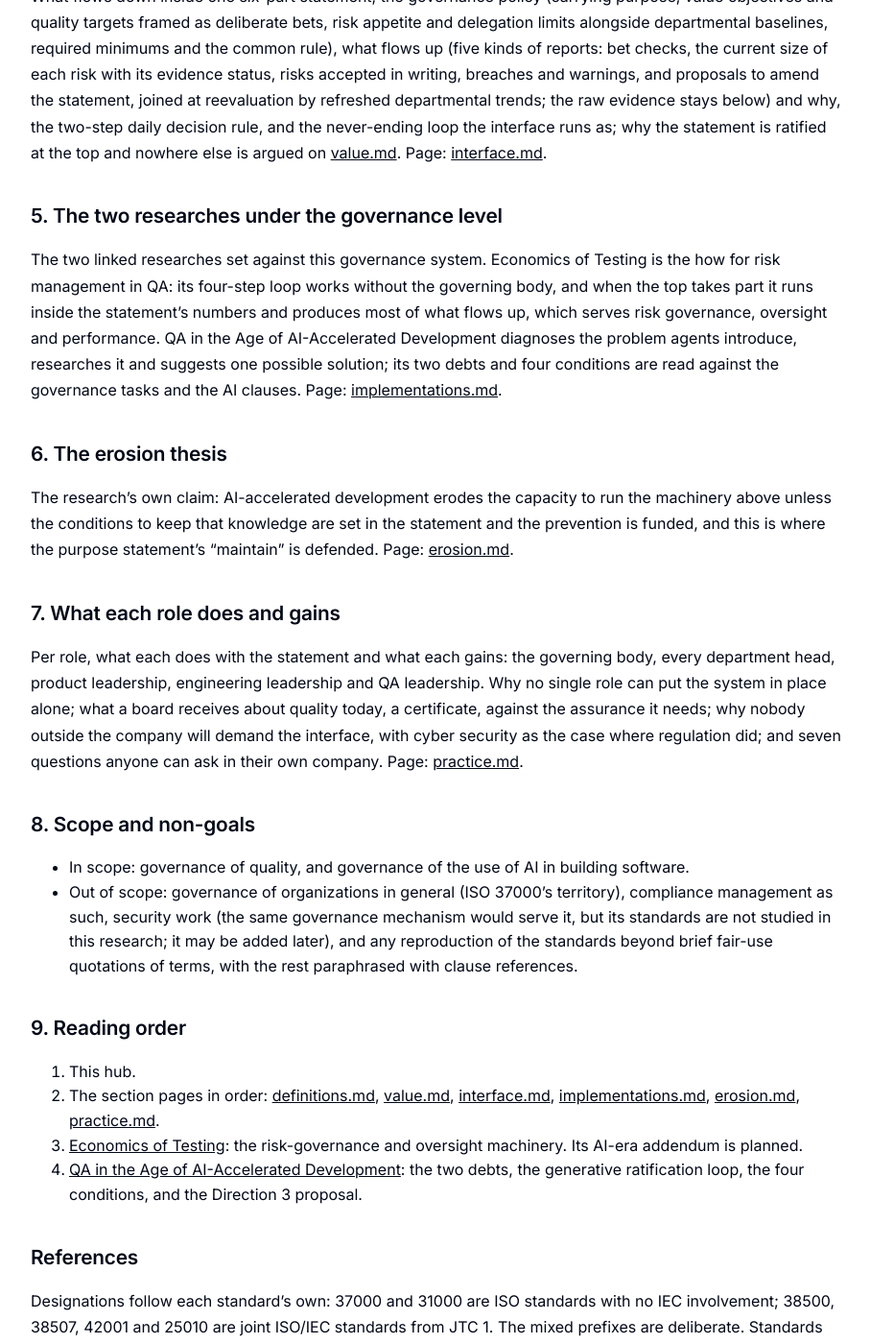
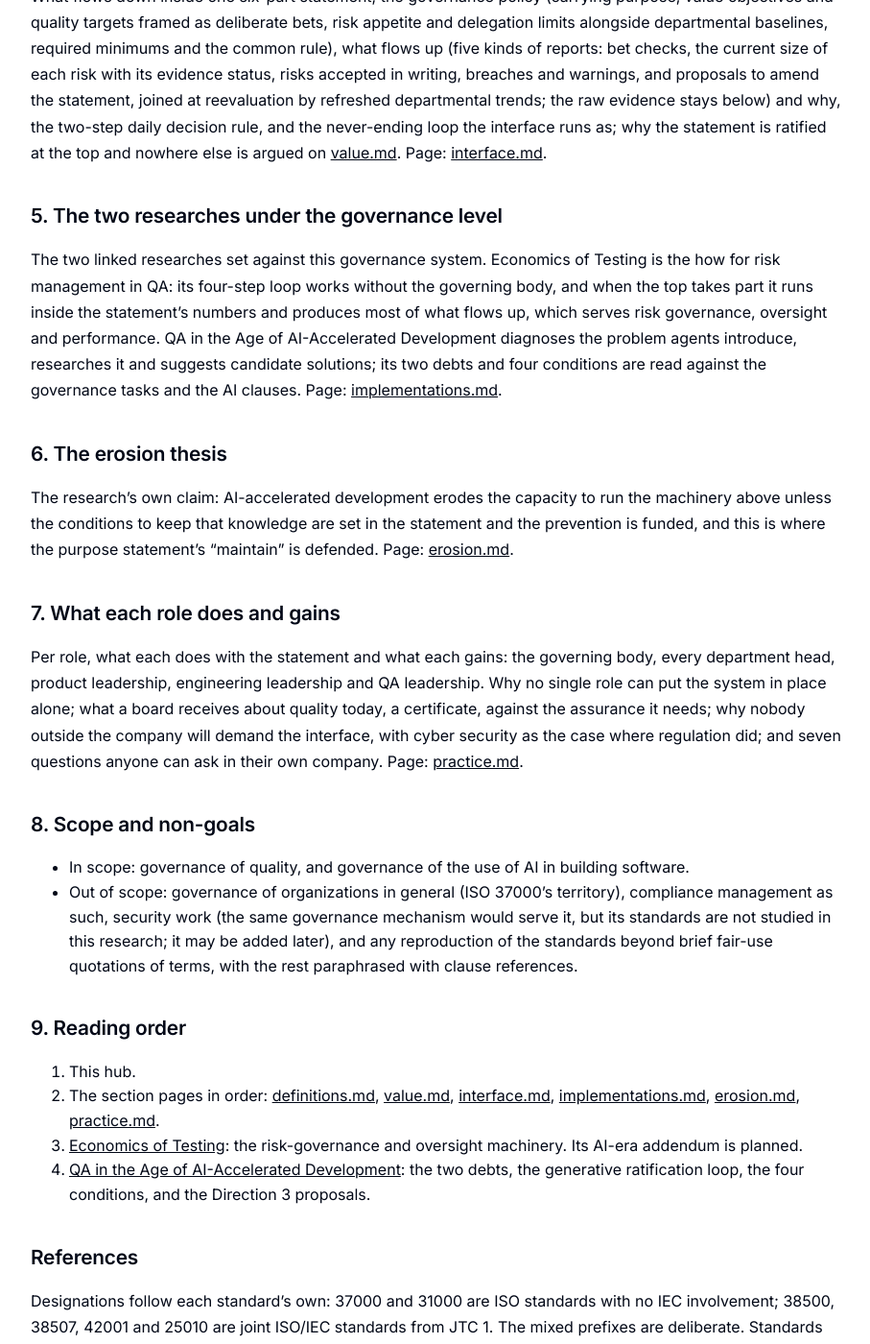
Before and after one commit to BeyondQuality/beyondquality, a Jekyll site: the page built from research/quality-governance/quality-governance.md, in a window 1280 px wide and 1400 px high, scrolled down 2889 px. Shown: the whole window at 96% size, without its empty margins (184-1091 px from the left). Built offline with Jekyll 4.4.1, drawn with Linux system fonts in a browser that asks for light colours; our own code applies the rules of GitHub Pages for plain Markdown files; some of the changed text lies outside the part shown.

Commit message:
finalizing the artifacts

```diff
--- a/research/quality-governance/quality-governance.md
+++ b/research/quality-governance/quality-governance.md
@@ -15,7 +15,7 @@ The purpose of this research is to provide a tool (a framework) that allows orga
 It does three things:
 
 1. Defines quality governance and its interface with management, using the vocabulary of ISO 37000, ISO/IEC 38500 and ISO/IEC 38507: what flows down inside one six-part statement (carrying purpose, value objectives and quality targets framed as deliberate bets, risk appetite and delegation limits alongside departmental baselines, required minimums and the common rule) and what flows up (bet checks, risk sizes with their evidence status, risks accepted in writing, breaches and warnings, and proposals to amend the statement, joined at reevaluation by refreshed departmental trends).
-2. Positions two existing researches: [Economics of Testing](../testing_economics/testing_economics.md) is the how for risk management in QA, and this research uses it as the resource for management; [QA in the Age of AI-Accelerated Development](../ai-era-testing/analysis.md) diagnoses the problem agents introduce, researches it and suggests one possible solution.
+2. Positions two existing researches: [Economics of Testing](../testing_economics/testing_economics.md) is the how for risk management in QA, and this research uses it as the resource for management; [QA in the Age of AI-Accelerated Development](../ai-era-testing/analysis.md) diagnoses the problem agents introduce, researches it and suggests candidate solutions.
 3. Advances its own thesis: AI-accelerated development does not merely add risks for this system to process; it erodes the human capacities the system runs on unless deliberate countermeasures are taken. The countermeasures are partly formulated in the ai-era-testing research already, and this work will feed updates back into it; governance is the level where the conditions and funding for them get mandated.
 
 ## 1. Problem statement
@@ -52,7 +52,7 @@ What flows down inside one six-part statement, the governance policy (carrying p
 
 ## 5. The two researches under the governance level
 
-The two linked researches set against this governance system. Economics of Testing is the how for risk management in QA: its four-step loop works without the governing body, and when the top takes part it runs inside the statement's numbers and produces most of what flows up, which serves risk governance, oversight and performance. QA in the Age of AI-Accelerated Development diagnoses the problem agents introduce, researches it and suggests one possible solution; its two debts and four conditions are read against the governance tasks and the AI clauses. Page: [implementations.md](implementations.md).
+The two linked researches set against this governance system. Economics of Testing is the how for risk management in QA: its four-step loop works without the governing body, and when the top takes part it runs inside the statement's numbers and produces most of what flows up, which serves risk governance, oversight and performance. QA in the Age of AI-Accelerated Development diagnoses the problem agents introduce, researches it and suggests candidate solutions; its two debts and four conditions are read against the governance tasks and the AI clauses. Page: [implementations.md](implementations.md).
 
 ## 6. The erosion thesis
 
@@ -72,7 +72,7 @@ Per role, what each does with the statement and what each gains: the governing b
 1. This hub.
 2. The section pages in order: [definitions.md](definitions.md), [value.md](value.md), [interface.md](interface.md), [implementations.md](implementations.md), [erosion.md](erosion.md), [practice.md](practice.md).
 3. [Economics of Testing](../testing_economics/testing_economics.md): the risk-governance and oversight machinery. Its AI-era addendum is planned.
-4. [QA in the Age of AI-Accelerated Development](../ai-era-testing/analysis.md): the two debts, the generative ratification loop, the four conditions, and the Direction 3 proposal.
+4. [QA in the Age of AI-Accelerated Development](../ai-era-testing/analysis.md): the two debts, the generative ratification loop, the four conditions, and the Direction 3 proposals.
 
 ## References
 
```
Also changed, not shown: research/quality-governance/implementations.md (+1 -1 lines).
